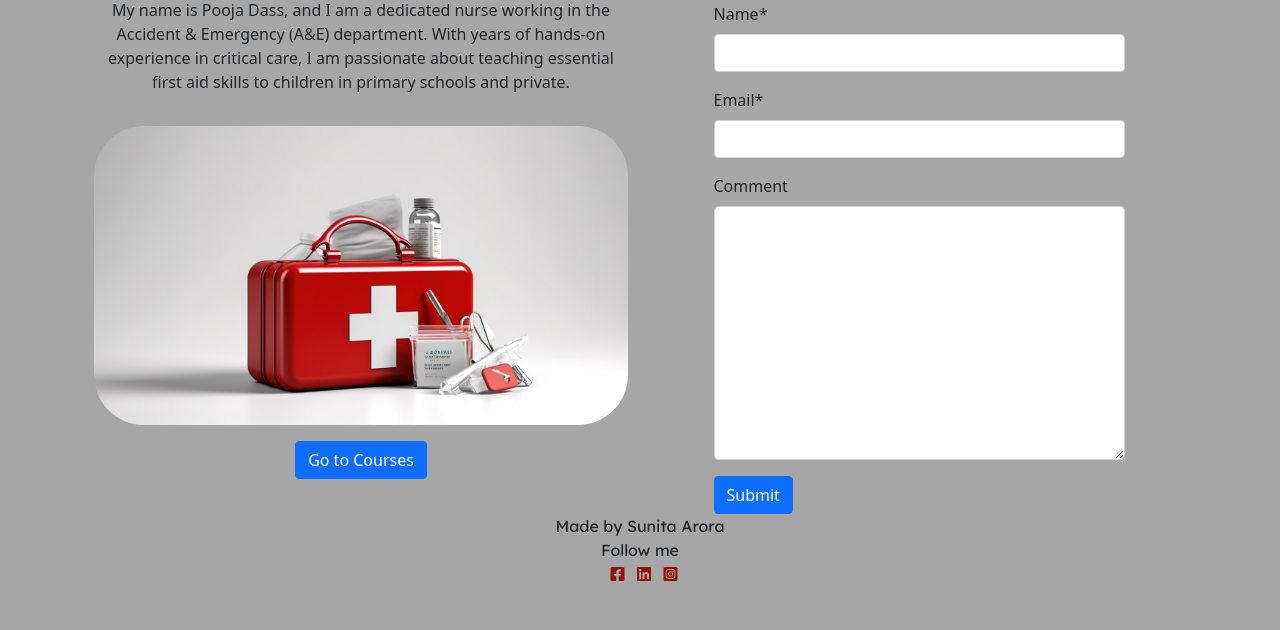
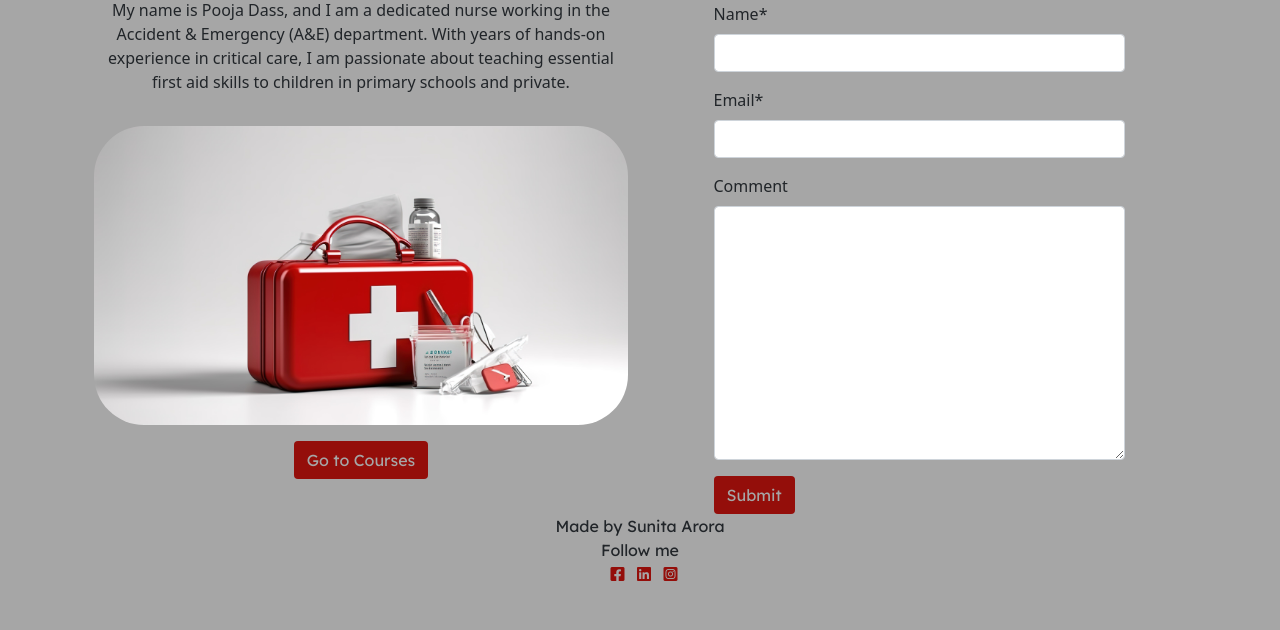
Before and after one commit to AroraSunita/first-aid-for-kids, a Django app: page / in a window 1280 px wide. Shown: the part 206-836 px from the top of the page. Run offline with Django 4.2, Linux system fonts and the light colour scheme; some libraries are stand-ins or nearby versions.

Commit message:
updated buttons index.html

```diff
--- a/bookings/templates/bookings/index.html
+++ b/bookings/templates/bookings/index.html
@@ -13,7 +13,7 @@
             <p class="text-center">My name is Pooja Dass, and I am a dedicated nurse working in the Accident & Emergency (A&E) department.
                 With years of hands-on experience in critical care, I am passionate about teaching essential first aid skills to children in primary schools and private.</p>
             <img src="{% static 'images/aidbox.jpg' %}" alt="First Aid Image" class="mt-3 pic1">
-            <a href="{% url 'courses' %}" class="btn btn-primary mt-3">Go to Courses</a>
+            <a href="{% url 'courses' %}" class="btn btn-signup mt-3">Go to Courses</a>
         </div>
 
         <!-- Contact Form -->
@@ -23,7 +23,7 @@
             <form method="post">
                 {% csrf_token %}
                 {{ form|crispy }}
-                <button type="submit" class="btn btn-primary">Submit</button>
+                <button type="submit" class="btn btn-signup">Submit</button>
             </form>
         </div>
     </div>
```
